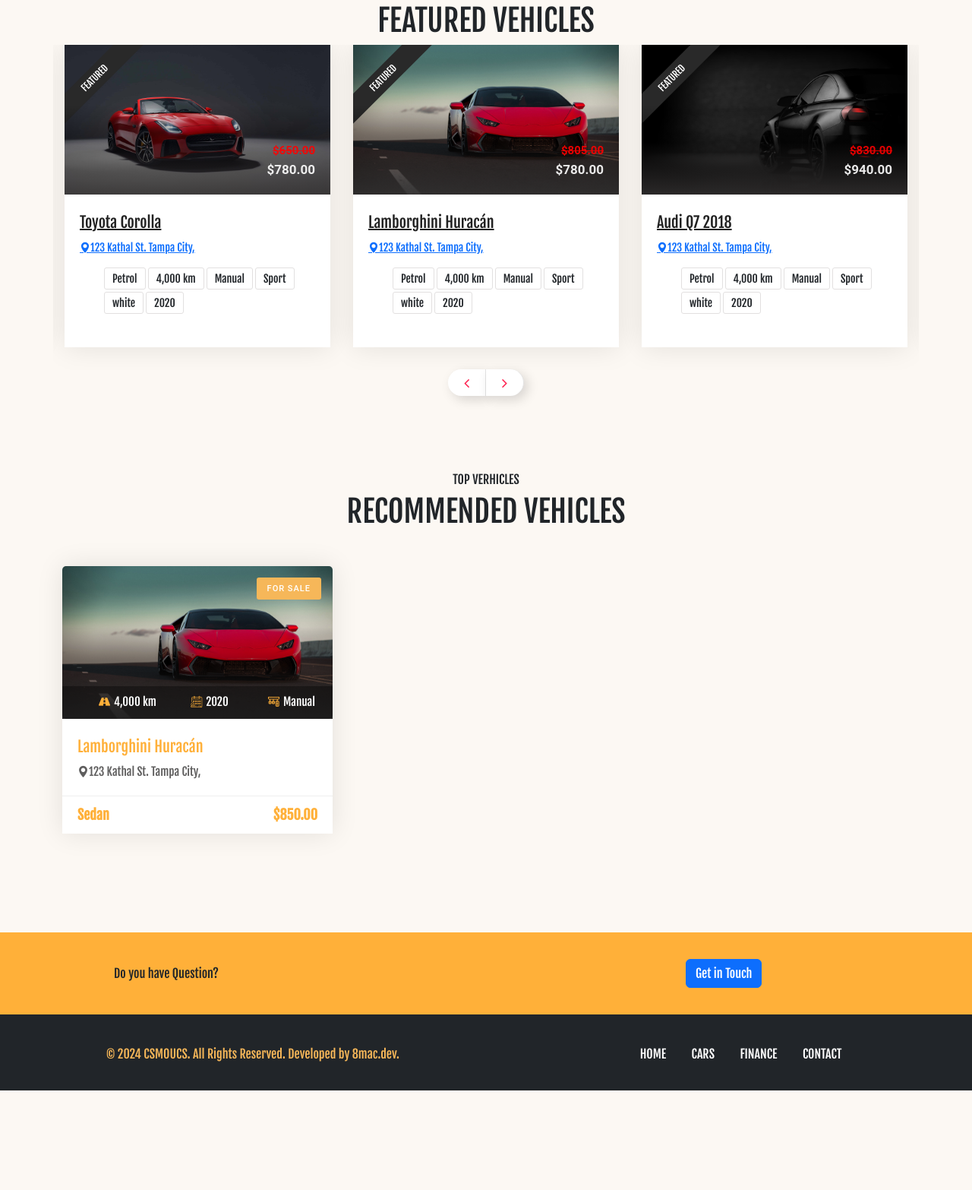
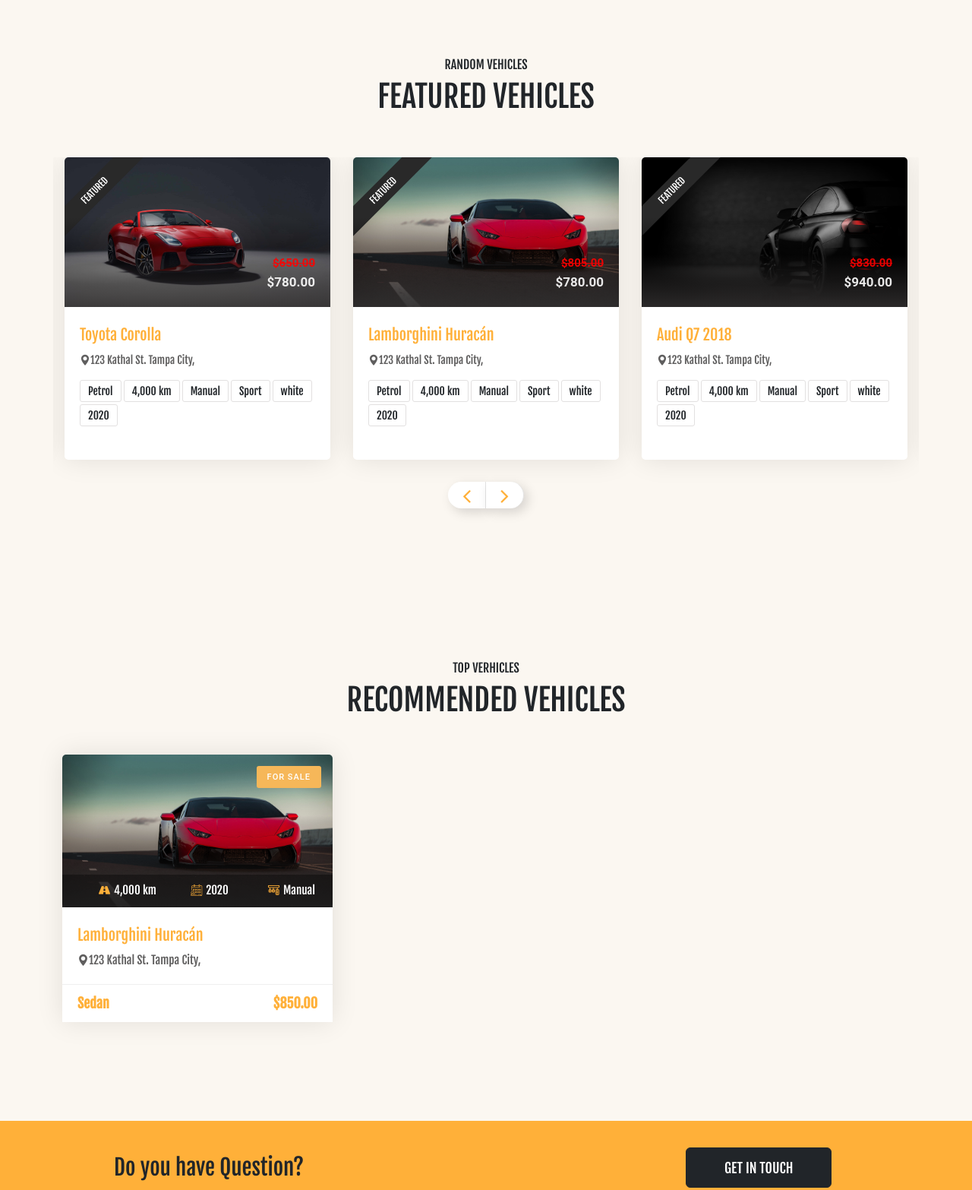
Before and after one commit to alhexanderad/csmo_theme, a plain HTML site: page index.html in a window 1280 px wide. Shown: the part 872-2438 px from the top of the page at 76% size. Before the commit the page ends 2307 px from the top, so only its background shows below. Drawn offline with nearby package versions, Linux system fonts and the light colour scheme; some packages are replaced by stand-ins of ours; a script that the page names is missing.

Commit message:
se termino el slider

```diff
--- a/css/feature.css
+++ b/css/feature.css
@@ -111,13 +111,15 @@
   border-right: solid 1px #e4e4e4;
   box-shadow: 5px 5px 15px rgba(0, 0, 0, 0.15);
   background: white;
-  font-size: 20px;
+  font-size: 30px;
+  font-weight: 900;
   position: absolute;
   bottom: 12px;
 }
 
 .slick-btn .slick-arrow-buton {
-  color: #ff214f;
+  color: var(--color-secundario);
+
 }
 
 .slick-btn .sab-4 {
@@ -323,6 +325,7 @@
   background: #fff;
   box-shadow: 0 0 35px rgba(0, 0, 0, 0.1);
   overflow: hidden;
+  border-radius: 5px;
 }
 
 .car-box-3:hover {
@@ -356,7 +359,8 @@
 }
 
 .car-box-3 .detail .title a {
-  color: #212121;
+  color: var(--color-secundario);
+  text-decoration: none;
 }
 
 .car-box-3 .detail .title a:hover {
@@ -368,7 +372,10 @@
 }
 
 .car-box-3 .detail .location a {
+  text-decoration: none;
+
   font-size: 14px;
+  color: var(--color-subtitle);
 }
 
 .for {
@@ -386,6 +393,10 @@
   text-transform: uppercase;
   color: #f9f9f9;
   background: rgba(0, 0, 0, 0.36);
+}
+
+.car-box-3 .detail .clearfix {
+  padding-left: 0px !important;
 }
 
 .car-box-3 .facilities-list li {
@@ -473,6 +484,7 @@
   font-family: 'Roboto', sans-serif;
 }
 
+/* cambio de color de precio*/
 .price-box span {
   color: #fff;
 }
--- a/css/style.css
+++ b/css/style.css
@@ -8,16 +8,17 @@
 :root {
   /* Colores */
   --color-primario: #f6b759;
-  --color-secundario:#FFB039;
-  --color-fondo: #faf2e985;
-  --color-title:#212529;
+  --color-secundario: #FFB039;
+  --color-fondo: #faf2e99c;
+  --color-subtitle: #5f5e5e;
+  --color-title: #212529;
 
   /* Tamaños */
   --tamanio-fuente: 16px;
   --ancho-contenedor: 1200px;
 
   /* Tipo de Letras*/
-  --font-principal:"Fjalla One",
+  --font-principal: "Fjalla One",
     sans-serif;
 }
 
@@ -162,6 +163,7 @@
 /*dropdown-start*/
 .dropdown {
   background-color: var(--color-primario);
+  border-radius: 5px;
 
 }
 
@@ -186,6 +188,7 @@
 
 .dropdown-menu[data-bs-popper] {
   left: 0px;
+  border-radius: 5px;
 }
 
 
@@ -222,35 +225,57 @@
 
 /*Carousel-end*/
 
-/*Featured - Start*/
+/*Featured Car-Start*/
+.ftd-car{
+  padding:100px 0px;
+}
+/*Featured Car-End*/
+
+/*recomendaciones - Start*/
 .rcmd-car {
   padding: 100px 0px;
 }
 
 .rcmd-main_title {
-  color:var(--color-title);
+  color: var(--color-title);
   padding-bottom: 40px;
 }
-/*Featured - End*/
+
+/*recomendaciones - End*/
 
 /*offcanvas-Start*/
 .offcancas,
 .offcanvas-end {
   background-color: var(--color-title);
 }
+
 /*offcanvas-End*/
 
 /*Contact_intro-Start */
-  .ct_i-container{
+.ct_i-container {
   background: var(--color-secundario);
   padding: 35px 150px;
 }
 
-  .ct_i-row{
+.ct_i-row {
   display: flex;
   justify-content: center;
   align-items: center;
 }
+
+.ct_i-row h3 {
+  font-size: 29px;
+  margin: 0;
+  font-weight: 100;
+}
+
+.ct_i-row .btn-primary {
+  background-color: var(--color-title);
+  padding: 13px 50px 11px 50px;
+  border: 1px solid var(--color-title);
+  text-transform: uppercase;
+  font-size: 18px;}
+
 /*Contact_intro-End */
 
 @media(min-width:991px) {
--- a/index.html
+++ b/index.html
@@ -98,9 +98,9 @@
 
   <!-- Featured car start -->
   <!-- Slider cars featured -->
-  <div class="ftd-car pt-5">
+  <div class="ftd-car">
     <div class="container">
-      <div class="ftd-main_title text-center">
+      <div class="ftd-main_title text-center pt-5 pb-5">
         <h6>RANDOM VEHICLES</h6>
         <h1>FEATURED VEHICLES</h1>
       </div>
@@ -570,7 +570,7 @@
     <div class="container-fluid ct_i-container">
       <div class="row ct_i-row">
         <div class="col-lg-9 col-md-8 col-sm-12">
-          Do you have Question?
+          <h3>Do you have Question?</h3>
         </div>
         <div class="col-lg-3 col-md-8 col-sm-1">
           <a href="contact.html" class="btn btn-primary">Get in Touch</a>
--- a/js/main.js
+++ b/js/main.js
@@ -19,6 +19,13 @@
   });
 
   /** Slick Sliders*/
+
+  $(document).ready(function () {
+    $('.overlap-btns-area').lightGallery({
+      selector: '.car-magnify-gallery a',
+    });
+  });
+
   $('.slick-carousel').each(function () {
     var slider = $(this);
     $(this).slick({
```
Lines whose indentation alone changed are shown as unchanged.
